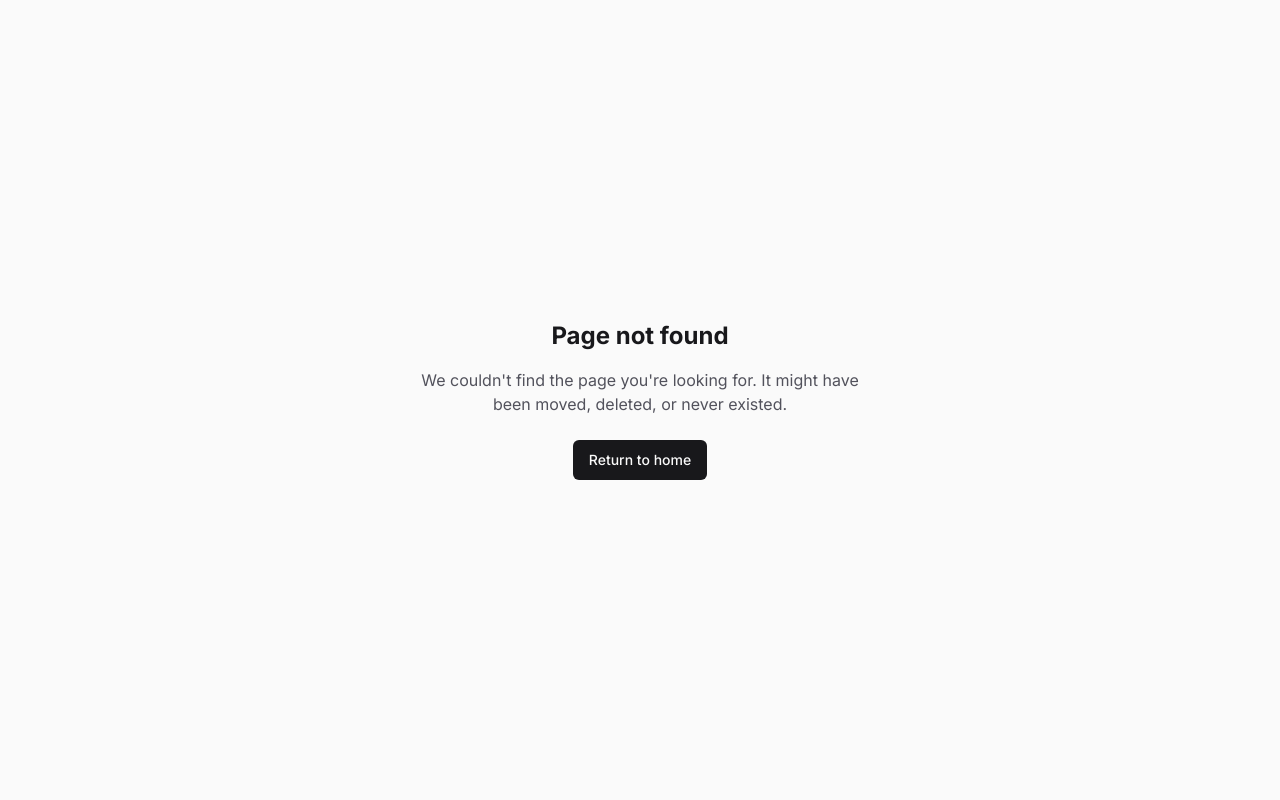
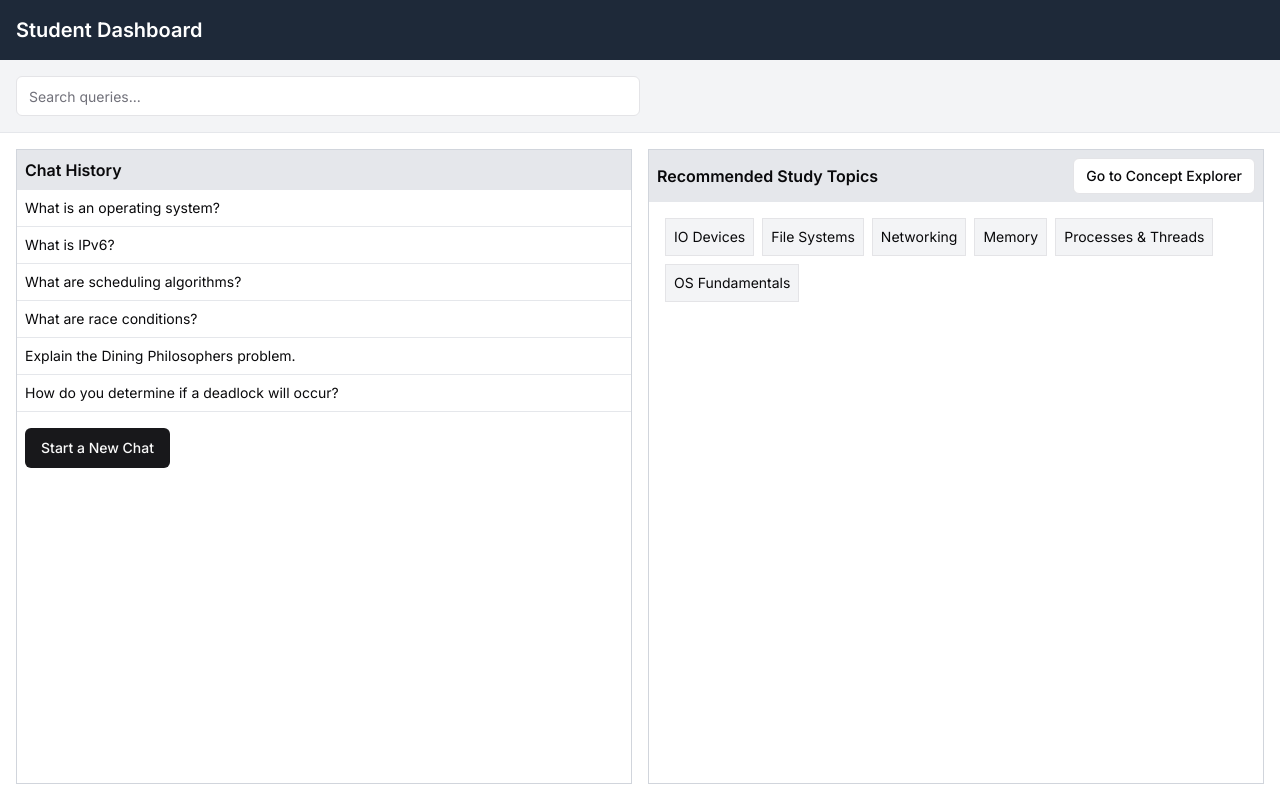
Before and after one commit to HudsonGri/llm-os-agent, a Next.js app: page /student in a window 1280 px wide. Before the commit this address had no page. Built offline with nearby package versions, Linux system fonts and the light colour scheme.

Commit message:
Implement basic student UI

```diff
--- /dev/null
+++ b/app/student/concept-explorer/page.tsx
@@ -0,0 +1,8 @@
+'use client';
+
+import React from 'react';
+import ConceptExplorer from '@/components/student/concept-explorer/ConceptExplorer';
+
+export default function ConceptExplorerPage() {
+  return <ConceptExplorer />;
+}
--- /dev/null
+++ b/app/student/page.tsx
@@ -0,0 +1,8 @@
+'use client';
+
+import React from 'react';
+import StudentDashboard from '@/components/student/StudentDashboard';
+
+export default function StudentDashboardPage() {
+  return <StudentDashboard />;
+}
--- /dev/null
+++ b/components/student/StudentDashboard.tsx
@@ -0,0 +1,98 @@
+'use client';
+
+import React from 'react';
+import Link from 'next/link';
+import { Input } from '@/components/ui/input';
+import { Button } from '@/components/ui/button';
+
+export default function StudentDashboard() {
+  const [searchQuery, setSearchQuery] = React.useState('');
+
+  // TODO: fetch chat history from DB
+  // hard-coded for now
+  const chatHistory = [
+    { id: 1, question: 'What is an operating system?' },
+    { id: 2, question: 'What is IPv6?' },
+    { id: 3, question: 'What are scheduling algorithms?' },
+    { id: 4, question: 'What are race conditions?' },
+    { id: 5, question: 'Explain the Dining Philosophers problem.' },
+    { id: 6, question: 'How do you determine if a deadlock will occur?' },
+  ];
+
+  // TODO: algorithmically determine recommended study topics based on existing chat history
+  // possibly recommend based on current project/exercise, upcoming quiz/exam
+  // hard-coded for now
+  const recommendedTopics = [
+    'IO Devices',
+    'File Systems',
+    'Networking',
+    'Memory',
+    'Processes & Threads',
+    'OS Fundamentals',
+  ];
+
+  // Filter chat history by search query
+  const filteredHistory = chatHistory.filter((chat) =>
+    chat.question.toLowerCase().includes(searchQuery.toLowerCase())
+  );
+
+  return (
+    <div className="flex flex-col min-h-screen">
+      <div className="bg-gray-800 text-white p-4">
+        <h1 className="text-xl font-semibold">Student Dashboard</h1>
+      </div>
+
+      <div className="p-4 bg-gray-100 border-b border-gray-200">
+        <Input
+          placeholder="Search queries..."
+          value={searchQuery}
+          onChange={(e) => setSearchQuery(e.target.value)}
+          className="w-full md:w-1/2"
+        />
+      </div>
+
+      <div className="flex-1 p-4 flex flex-col md:flex-row gap-4">
+        <div className="flex flex-col w-full md:w-1/2 bg-white border border-gray-300">
+          <h2 className="bg-gray-200 p-2 font-semibold">Chat History</h2>
+          <div>
+            {filteredHistory.map((item) => (
+              <div
+                key={item.id}
+                className="p-2 border-b border-gray-200 text-sm hover:bg-gray-50"
+              >
+                {item.question}
+              </div>
+            ))}
+            {filteredHistory.length === 0 && (
+              <div className="p-2 text-gray-500">No matching chats found.</div>
+            )}
+          </div>
+          <div className="p-2">
+            <Link href="/">
+              <Button className="mt-2">Start a New Chat</Button>
+            </Link>
+          </div>
+        </div>
+
+        <div className="flex flex-col w-full md:w-1/2 bg-white border border-gray-300">
+          <div className="bg-gray-200 p-2 flex items-center justify-between">
+            <h2 className="font-semibold">Recommended Study Topics</h2>
+            <Link href="/student/concept-explorer">
+              <Button variant="outline" size="sm">Go to Concept Explorer</Button>
+            </Link>
+          </div>
+          <div className="p-4 flex flex-wrap gap-2">
+            {recommendedTopics.map((topic) => (
+              <div
+                key={topic}
+                className="bg-gray-100 p-2 border text-sm"
+              >
+                {topic}
+              </div>
+            ))}
+          </div>
+        </div>
+      </div>
+    </div>
+  );
+}
--- /dev/null
+++ b/components/student/concept-explorer/ConceptExplorer.tsx
@@ -0,0 +1,73 @@
+'use client';
+
+import React from 'react';
+import Link from 'next/link';
+import { Input } from '@/components/ui/input';
+
+export default function ConceptExplorer() {
+  const [searchTerm, setSearchTerm] = React.useState('');
+
+  // TODO: fetch all (or subset) of possible topic tags and determine what clicking on these topics does
+  // idea: general query such as "Give an overview of <topic> and provide relevant course materials"
+  // hard-coded for now
+  const topics = [
+    'IO Devices',
+    'File Systems',
+    'Networking',
+    'Memory',
+    'Processes & Threads',
+    'OS History',
+    'Scheduling Algorithms',
+    'Interrupts',
+    'Paging',
+    'Security',
+    'Synchronization Problems',
+    'OS Fundamentals',
+  ];
+
+  const filteredTopics = topics.filter((topic) =>
+    topic.toLowerCase().includes(searchTerm.toLowerCase())
+  );
+
+  return (
+    <div className="flex flex-col min-h-screen">
+      <div className="bg-gray-800 text-white p-4 flex items-center gap-4">
+        <Link href="/student" className="text-gray-200 hover:text-white">
+          ←
+        </Link>
+        <h1 className="text-xl font-semibold">Concept Explorer</h1>
+      </div>
+
+      <div className="p-4 bg-gray-100 border-b border-gray-200">
+        <Input
+          placeholder="Search topics..."
+          value={searchTerm}
+          onChange={(e) => setSearchTerm(e.target.value)}
+          className="w-full md:w-1/2"
+        />
+      </div>
+
+      <div className="p-4 bg-gray-50 border-b border-gray-200 text-gray-700">
+        Click on a topic below to view additional resources or course slides
+      </div>
+
+      <div className="flex-1 p-4">
+        <div className="grid grid-cols-2 sm:grid-cols-3 md:grid-cols-4 gap-4">
+          {filteredTopics.map((topic) => (
+            <div
+              key={topic}
+              className="bg-white border border-gray-300 p-4 text-center hover:bg-gray-50 cursor-pointer"
+            >
+              {topic}
+            </div>
+          ))}
+          {filteredTopics.length === 0 && (
+            <div className="col-span-full text-gray-500">
+              No matching topics found.
+            </div>
+          )}
+        </div>
+      </div>
+    </div>
+  );
+}
```
